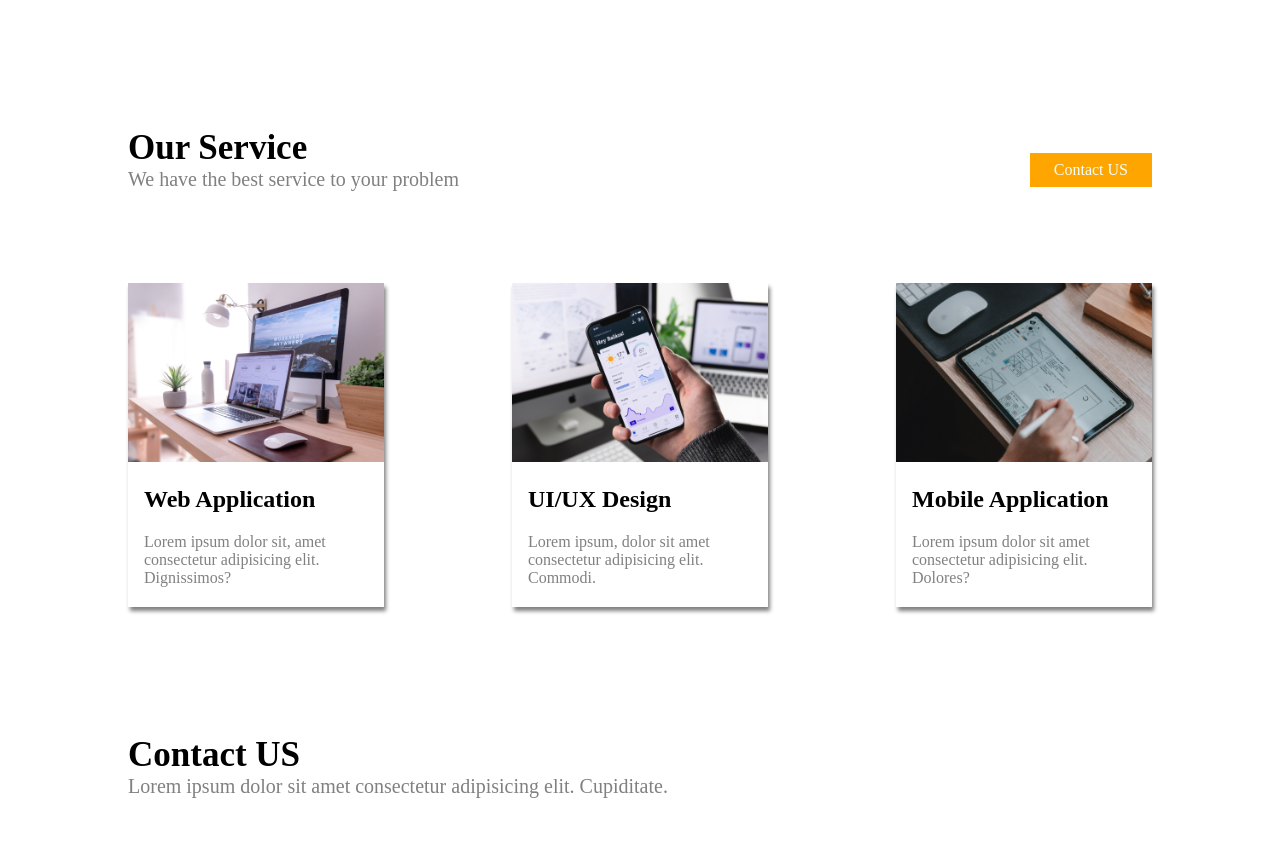
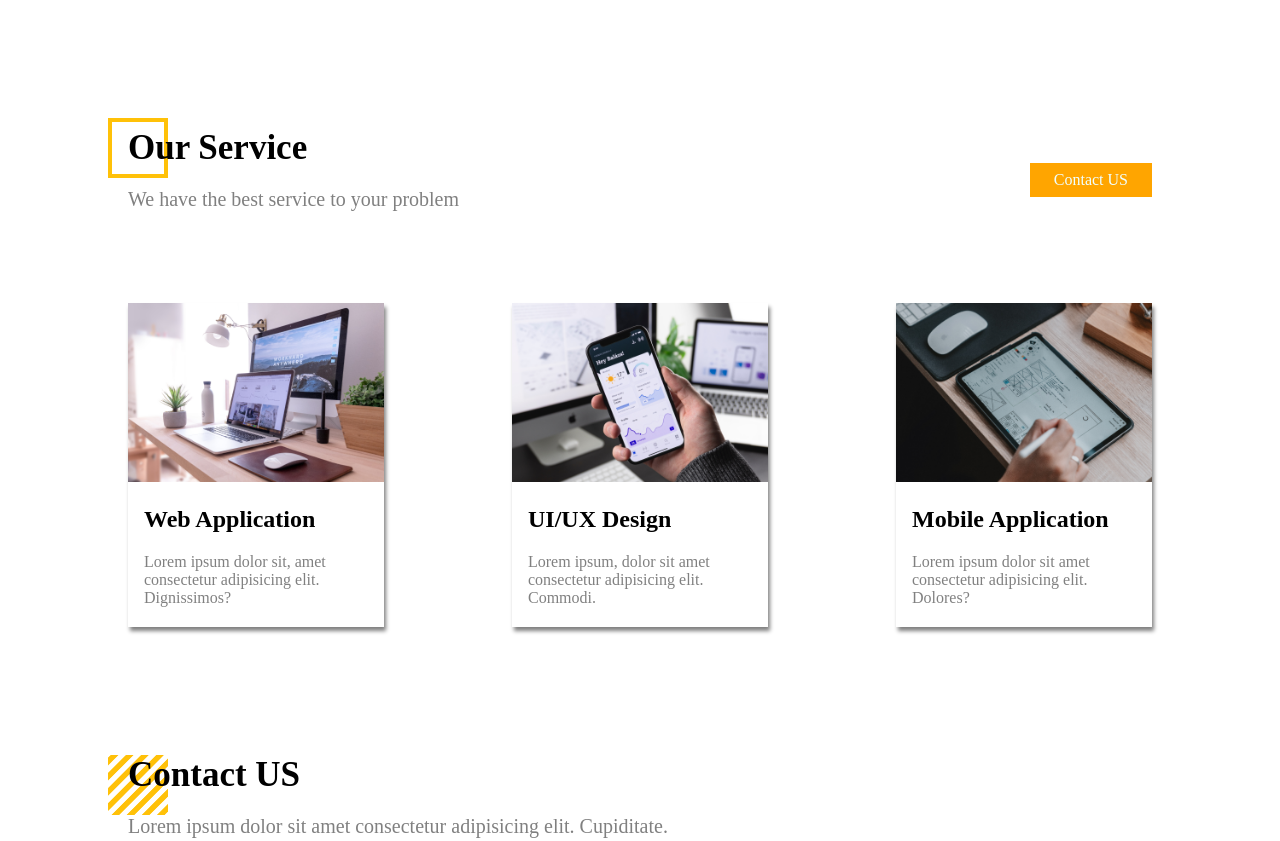
Before and after one commit to alwiranata/studiocoding.id, a plain HTML site: page index.html in a window 1280 px wide. Shown: the part 1320-2161 px from the top of the page. Drawn offline with Linux system fonts and the light colour scheme.

Commit message:
update : style.css

```diff
--- a/style.css
+++ b/style.css
@@ -14,6 +14,7 @@ html , body {
 	position: sticky;
 	top: 0px;
 	background-color: white;
+	z-index: +1;
 }
 #header > div {
 	width: 50%;
@@ -120,6 +121,28 @@ nav {
 	align-items: center;
 }
 
+.service-header  p {
+	margin-top: 20px;
+}
+
+.service-header h1 {
+	position: relative;
+}
+
+
+.service-header h1::before{
+	content:  "";
+	width: 60px;
+	height: 60px;
+	position: absolute;
+	background :url("./images/accent1.svg");
+	left: -20px;
+	top: -10px;
+	z-index: -1;
+}
+
+
+
 .service-detail {
 	display: grid;
 	grid-template-columns: repeat(3, 1fr);
@@ -144,7 +167,24 @@ nav {
 	box-shadow: 2px 4px 4px gray;
 }
 
+#contact p {
+	margin-top: 20px;
+}
 
+#contact h1 {
+	position: relative;
+}
+
+#contact h1::before {
+	content: " ";
+	width: 60px;
+	height: 60px;
+	position: absolute;
+	background: url('./images/accent2.svg');
+	top: --20px;
+	left: -20px;
+	z-index: -1;
+}
 .contact-detail {
 	display: flex;
 	justify-content: space-between;
```
